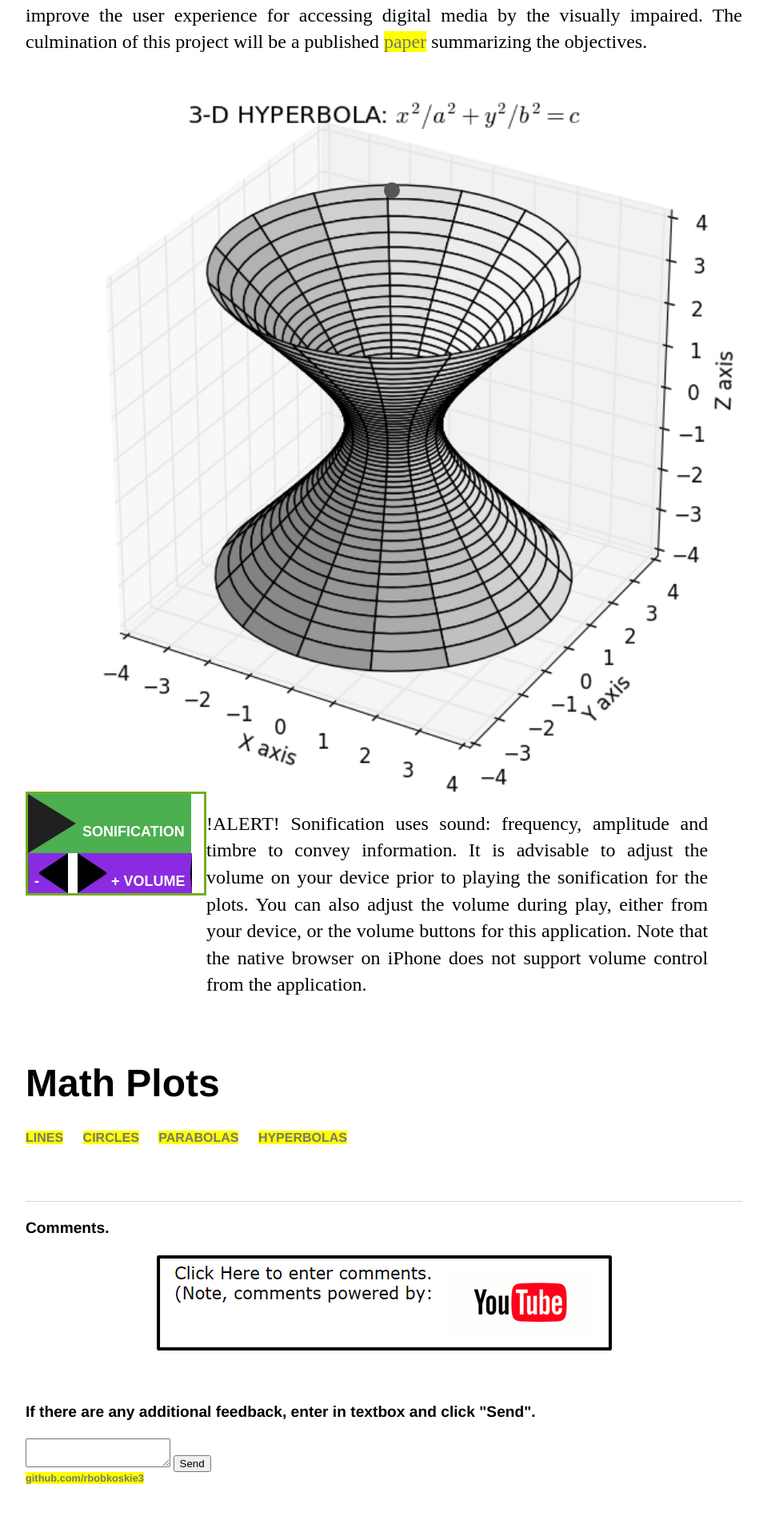
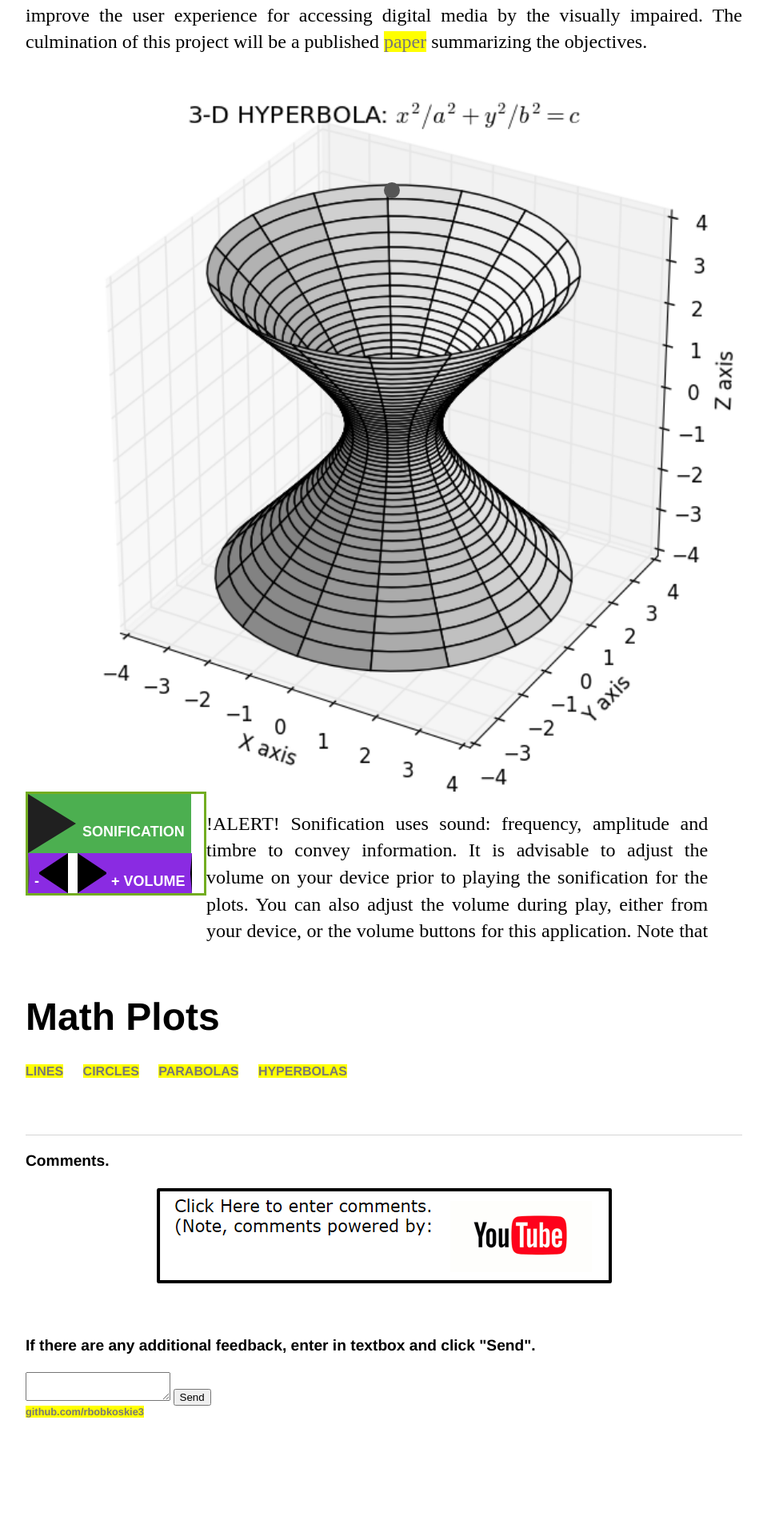
Before and after one commit to rbobkoskie3/rbobkoskie3.github.io, a Jekyll site: the page built from index.html, in a window 1280 px wide. Shown: the part 753-2669 px from the top of the page at 80% size, without its empty margins (160-1119 px from the left). Built offline with Jekyll 4.4.1, drawn with Linux system fonts in a browser that asks for light colours; after the commit the page ends 2586 px from its top, so only the background shows below that.

Commit message:
Add files via upload

```diff
--- a/index.html
+++ b/index.html
@@ -286,8 +286,8 @@ title: Math, Sonification, Plots
             //float:left;
 
             width: 70%;
-            //height: 200px;
-            height: 100%;
+            height: 200px;
+            //height: 100%;
             display:inline-block;
             //float:left;
             position:relative;
```
